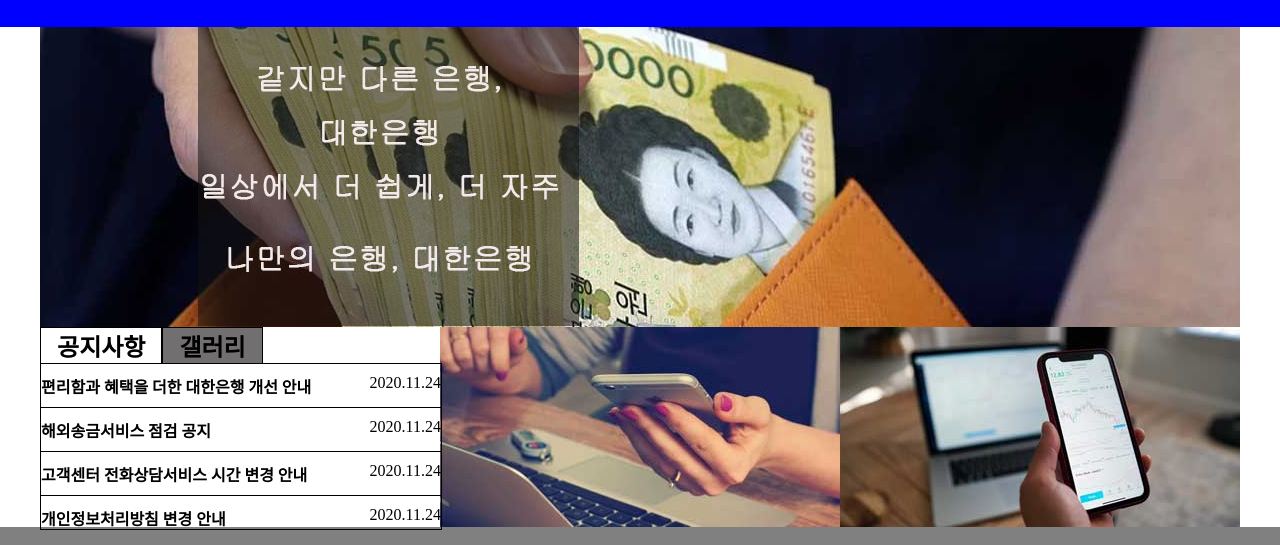
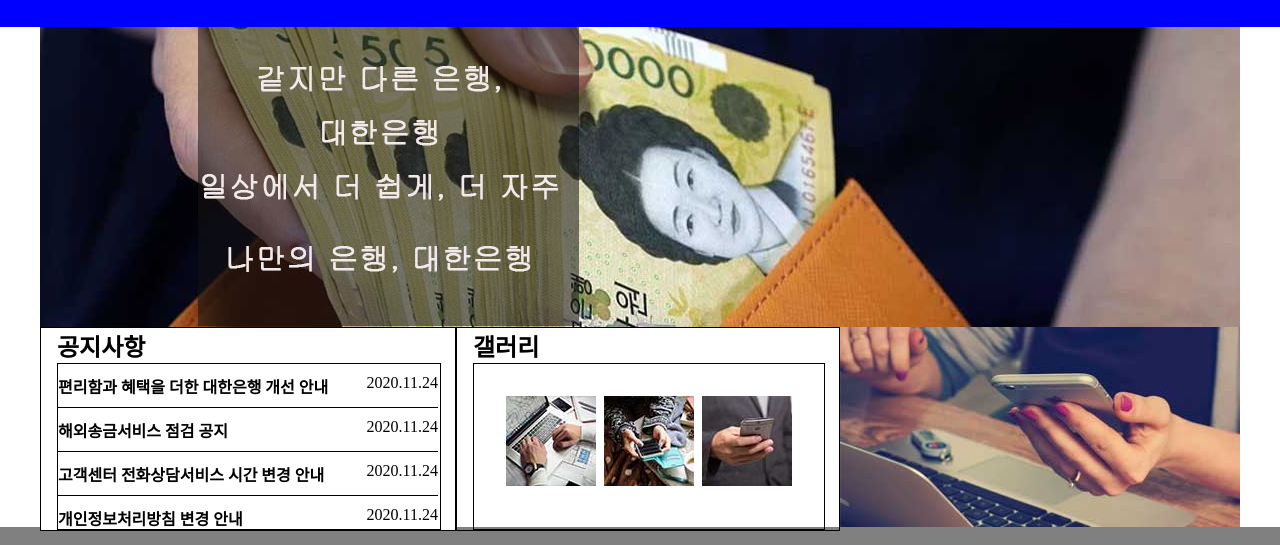
Before and after one commit to ParkYongNam/webDesignB-1, a plain HTML site: page index.html in a window 1280 px wide. Shown: the part 73-618 px from the top of the page. Drawn offline with Linux system fonts and the light colour scheme.

Commit message:
웹디실기 B-2

```diff
--- a/CSS/style.css
+++ b/CSS/style.css
@@ -152,12 +152,16 @@
 .swiper-slide{
     width: 3600px;
 }
-
+.swiper-slide img{
+    display: block;
+}
 /*Main Content*/
 .tabli{
     border: 1px solid black;
+    border: bottom 0;
     padding: 0 1rem;
-    background-color: rgba(53, 51, 51,0.7)
+    /* background-color: rgba(53, 51, 51,0.7) */
+    height: 100%;
 }
 
 .notice{
@@ -166,6 +170,7 @@
 }
 .notice>li{
     padding: 10px 0 9px 0;
+    width: 380px;
 }
 .notice>li:not(:last-child){
     border-bottom: 1px solid black;
--- a/JS/common.js
+++ b/JS/common.js
@@ -3,20 +3,20 @@
   setInterval(
     function(){
         $(".swiper-slide").animate(
-            {marginLeft:"-1200px"},
+            {marginTop:"-300px"},
             400,
             function(){
         $(".swiper-slide img:first-child").appendTo($(".swiper-slide"))
-        $(".swiper-slide").css("marginLeft",0)
+        $(".swiper-slide").css("marginTop",0)
         }
         )
     },
   3000);
 
 
-    $(".tabli").click(function(){
-        $(this).addClass("active").siblings().removeClass("active");
-    })
+    // $(".tabli").click(function(){
+    //     $(this).addClass("active").siblings().removeClass("active");
+    // })
 
 
     $('.notice li:first').click(function(){
--- a/index.html
+++ b/index.html
@@ -10,13 +10,13 @@
 </head>
 <body>
     <div class="rel">
-        <header class="w-100 h100 bg-blue d-flex jcc aic">
-            <div class="wrap d-flex jcb aic ">
+        <header class="w-100 h100 bg-blue d-flex jcc aic ">
+            <div class="wrap d-flex jcb aic rel">
                 <a href="#" class="d-flex jcc aic">
                     <img src="./Header/logo.png" alt="">
                 </a>
 
-                <ul id="gnb" class="d-flex jcc aic rel ">
+                <ul id="gnb" class="d-flex jcc aic  ">
                         <li class="d1li rel">
                             <a href="#">개인</a>
                             <ul class="d2ul  abs">
@@ -85,18 +85,18 @@
     </header>
     <main>
         <div class="swiper ma-auto ">
-            <div class="swiper-slide d-flex jcc aic  h-100 ofh">
+            <div class="swiper-slide    ofh">
                 <img src="./[Slide]/img4.jpg" alt="slideImg">
                 <img src="./[Slide]/img5.jpg" alt="slideImg">
                 <img src="./[Slide]/img6.jpg" alt="slideImg">
             </div>
         </div>
         <div class="content d-flex jcc  w1200 h200 ma-auto">
-            <div class="tab w-33  ">
-                <ul class="tabgnb d-flex rel w-100">
-                    <li class="tabli active">
+            <div class="tab w-100  ">
+                <ul class="tabgnb d-flex rel w-100 ">
+                    <li class="tabli active w-33">
                         <h2>공지사항</h2>
-                        <ul class="notice abs left0 w-100 d-none ">
+                        <ul class="notice  left0 w-100  ">
                             <li>
                                 <a href="#none" class="d-flex jcb">
                                     <strong>편리함과 혜택을 더한 대한은행 개선 안내</strong>
@@ -123,9 +123,9 @@
                             </li>
                         </ul>
                     </li>
-                    <li class="tabli">
+                    <li class="tabli w-33">
                         <h2>갤러리</h2>
-                        <ul class="gallery abs left0 w-100 d-none">
+                        <ul class="gallery  left0 w-100 ">
                             <li >
                                 <a href="#" class="d-flex jcb aic ">
                                     <img src="./Contents/gallery 이미지/icon1.jpg" alt="">
@@ -135,14 +135,15 @@
                             </li>
                         </ul>
                     </li>
+                    <li class="banner w-33">
+                        <img src="./Contents/배너 이미지/banner.jpg" alt="banner">
+                    </li>
                 </ul>
             </div>
-            <div class="banner w-33">
-                <img src="./Contents/배너 이미지/banner.jpg" alt="banner">
-            </div>
-            <div class="direct w-33">
+
+            <!-- <div class="direct w-33">
                 <img src="./Contents/바로가기 이미지/direct.jpg" alt="diret">
-            </div>
+            </div> -->
         </div>
     </main>
     <footer class="bg-gray h100 d-flex jcc aic">
```
